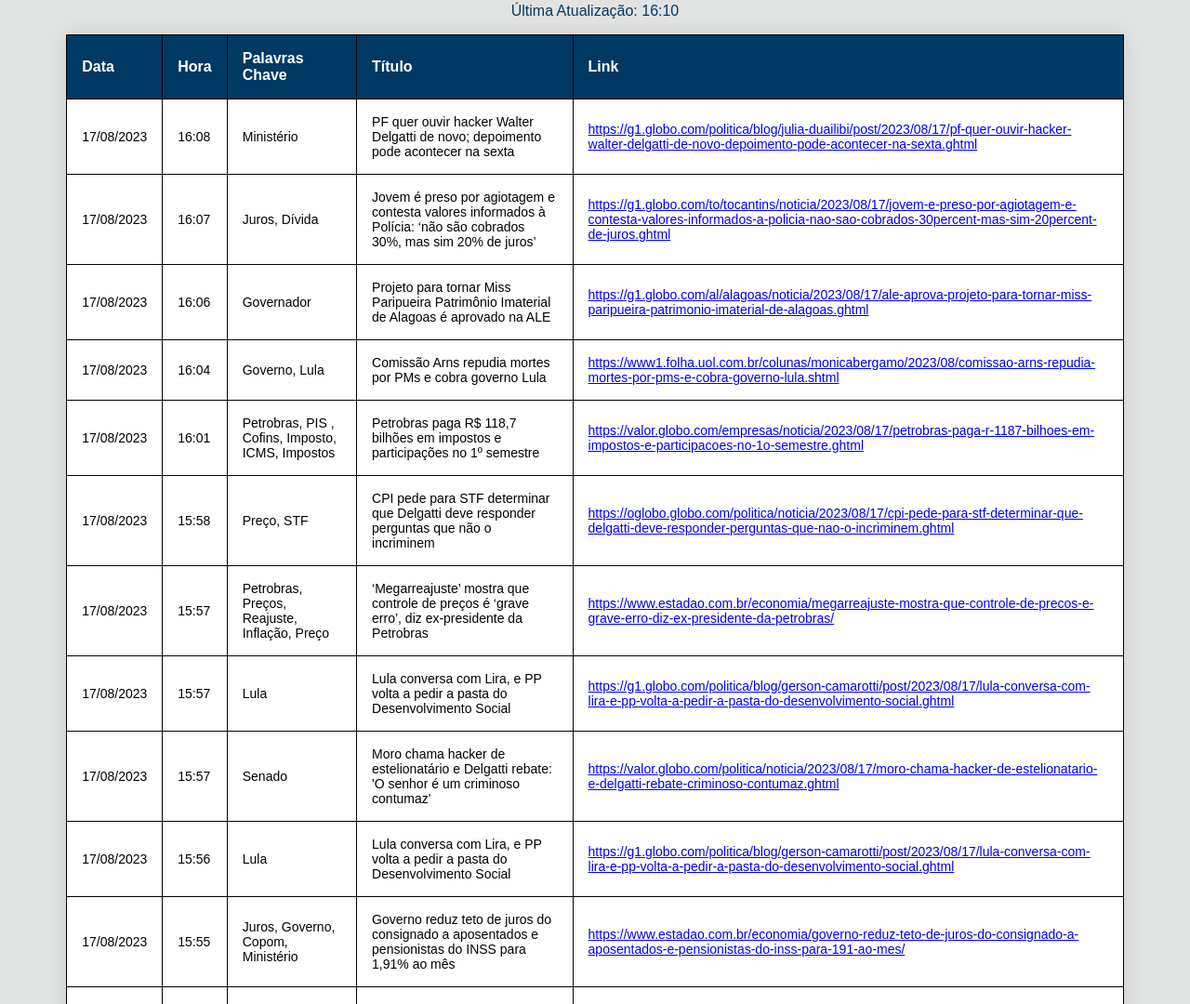
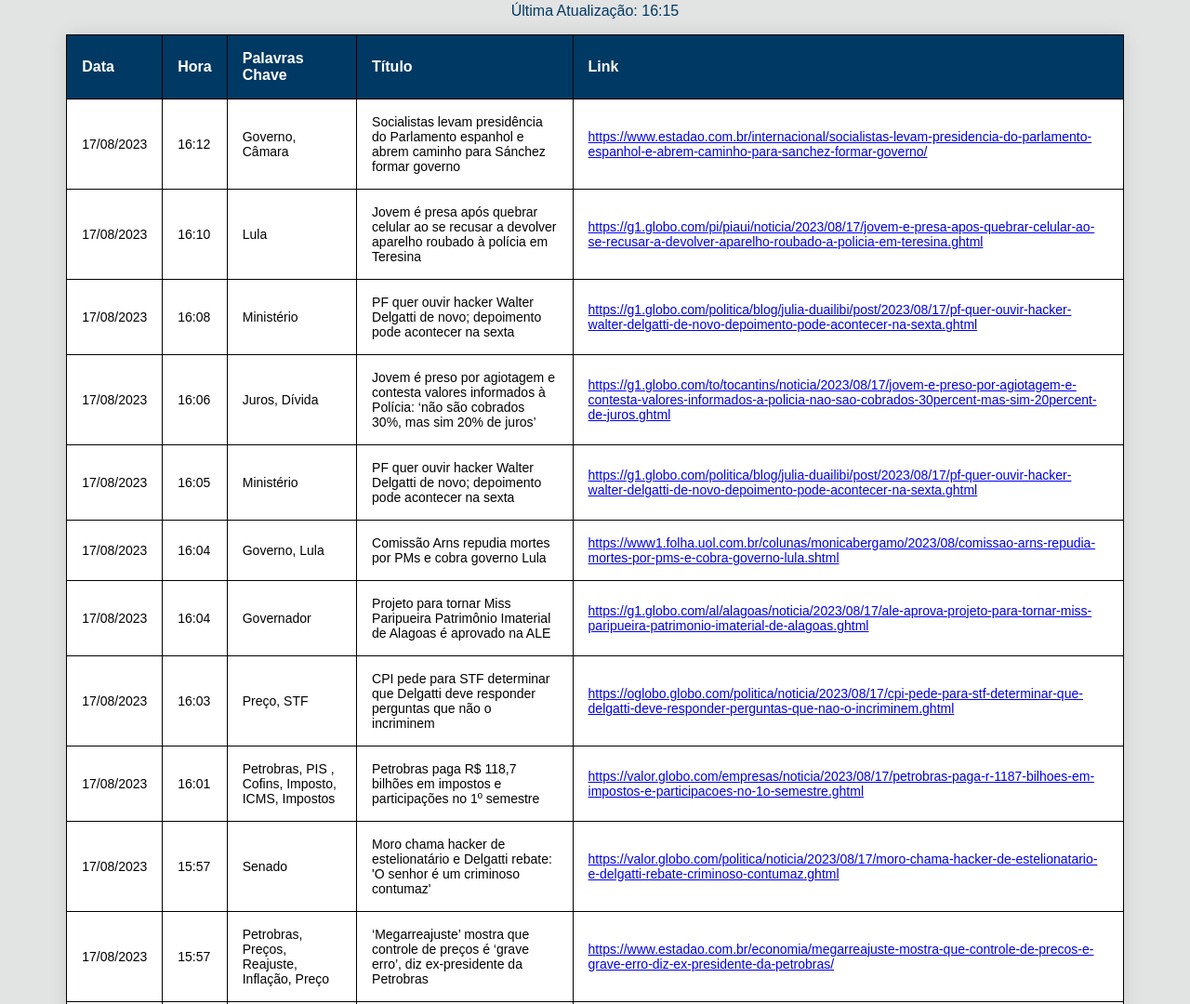
Before and after one commit to agregnews/agregnews, a plain HTML site: page index.html in a window 1280 px wide. Shown: the part 65-1145 px from the top of the page at 93% size. Drawn offline with Linux system fonts and the light colour scheme.

Commit message:
Última Atualização: 16:15

```diff
--- a/index.html
+++ b/index.html
@@ -17,7 +17,7 @@ p {  font-family:"Effra", sans-serif; text-align: center; color: #003963;}
 </head>
 
 <h2 >Agregador de Notícias</h2>
-<p style="font-family:"Effra", sans-serif;" > Última Atualização: 16:10</p style="font-family:"Effra", sans-serif;" > <table class="center"> <table border="1" class="dataframe table table-stripped">
+<p style="font-family:"Effra", sans-serif;" > Última Atualização: 16:15</p style="font-family:"Effra", sans-serif;" > <table class="center"> <table border="1" class="dataframe table table-stripped">
   <thead>
     <tr style="text-align: right;">
       <th>Data</th>
@@ -30,6 +30,20 @@ p {  font-family:"Effra", sans-serif; text-align: center; color: #003963;}
   <tbody>
     <tr>
       <td>17/08/2023</td>
+      <td>16:12</td>
+      <td>Governo, Câmara</td>
+      <td>Socialistas levam presidência do Parlamento espanhol e abrem caminho para Sánchez formar governo</td>
+      <td><a href="https://www.estadao.com.br/internacional/socialistas-levam-presidencia-do-parlamento-espanhol-e-abrem-caminho-para-sanchez-formar-governo/">https://www.estadao.com.br/internacional/socialistas-levam-presidencia-do-parlamento-espanhol-e-abrem-caminho-para-sanchez-formar-governo/</a></td>
+    </tr>
+    <tr>
+      <td>17/08/2023</td>
+      <td>16:10</td>
+      <td>Lula</td>
+      <td>Jovem é presa após quebrar celular ao se recusar a devolver aparelho roubado à polícia em Teresina</td>
+      <td><a href="https://g1.globo.com/pi/piaui/noticia/2023/08/17/jovem-e-presa-apos-quebrar-celular-ao-se-recusar-a-devolver-aparelho-roubado-a-policia-em-teresina.ghtml">https://g1.globo.com/pi/piaui/noticia/2023/08/17/jovem-e-presa-apos-quebrar-celular-ao-se-recusar-a-devolver-aparelho-roubado-a-policia-em-teresina.ghtml</a></td>
+    </tr>
+    <tr>
+      <td>17/08/2023</td>
       <td>16:08</td>
       <td>Ministério</td>
       <td>PF quer ouvir hacker Walter Delgatti de novo; depoimento pode acontecer na sexta</td>
@@ -37,17 +51,17 @@ p {  font-family:"Effra", sans-serif; text-align: center; color: #003963;}
     </tr>
     <tr>
       <td>17/08/2023</td>
-      <td>16:07</td>
+      <td>16:06</td>
       <td>Juros, Dívida</td>
       <td>Jovem é preso por agiotagem e contesta valores informados à Polícia: ‘não são cobrados 30%, mas sim 20% de juros’</td>
       <td><a href="https://g1.globo.com/to/tocantins/noticia/2023/08/17/jovem-e-preso-por-agiotagem-e-contesta-valores-informados-a-policia-nao-sao-cobrados-30percent-mas-sim-20percent-de-juros.ghtml">https://g1.globo.com/to/tocantins/noticia/2023/08/17/jovem-e-preso-por-agiotagem-e-contesta-valores-informados-a-policia-nao-sao-cobrados-30percent-mas-sim-20percent-de-juros.ghtml</a></td>
     </tr>
     <tr>
       <td>17/08/2023</td>
-      <td>16:06</td>
-      <td>Governador</td>
-      <td>Projeto para tornar Miss Paripueira Patrimônio Imaterial de Alagoas é aprovado na ALE</td>
-      <td><a href="https://g1.globo.com/al/alagoas/noticia/2023/08/17/ale-aprova-projeto-para-tornar-miss-paripueira-patrimonio-imaterial-de-alagoas.ghtml">https://g1.globo.com/al/alagoas/noticia/2023/08/17/ale-aprova-projeto-para-tornar-miss-paripueira-patrimonio-imaterial-de-alagoas.ghtml</a></td>
+      <td>16:05</td>
+      <td>Ministério</td>
+      <td>PF quer ouvir hacker Walter Delgatti de novo; depoimento pode acontecer na sexta</td>
+      <td><a href="https://g1.globo.com/politica/blog/julia-duailibi/post/2023/08/17/pf-quer-ouvir-hacker-walter-delgatti-de-novo-depoimento-pode-acontecer-na-sexta.ghtml">https://g1.globo.com/politica/blog/julia-duailibi/post/2023/08/17/pf-quer-ouvir-hacker-walter-delgatti-de-novo-depoimento-pode-acontecer-na-sexta.ghtml</a></td>
     </tr>
     <tr>
       <td>17/08/2023</td>
@@ -58,31 +72,24 @@ p {  font-family:"Effra", sans-serif; text-align: center; color: #003963;}
     </tr>
     <tr>
       <td>17/08/2023</td>
-      <td>16:01</td>
-      <td>Petrobras,  PIS , Cofins, Imposto, ICMS, Impostos</td>
-      <td>Petrobras paga R$ 118,7 bilhões em impostos e participações no 1º semestre</td>
-      <td><a href="https://valor.globo.com/empresas/noticia/2023/08/17/petrobras-paga-r-1187-bilhoes-em-impostos-e-participacoes-no-1o-semestre.ghtml">https://valor.globo.com/empresas/noticia/2023/08/17/petrobras-paga-r-1187-bilhoes-em-impostos-e-participacoes-no-1o-semestre.ghtml</a></td>
+      <td>16:04</td>
+      <td>Governador</td>
+      <td>Projeto para tornar Miss Paripueira Patrimônio Imaterial de Alagoas é aprovado na ALE</td>
+      <td><a href="https://g1.globo.com/al/alagoas/noticia/2023/08/17/ale-aprova-projeto-para-tornar-miss-paripueira-patrimonio-imaterial-de-alagoas.ghtml">https://g1.globo.com/al/alagoas/noticia/2023/08/17/ale-aprova-projeto-para-tornar-miss-paripueira-patrimonio-imaterial-de-alagoas.ghtml</a></td>
     </tr>
     <tr>
       <td>17/08/2023</td>
-      <td>15:58</td>
+      <td>16:03</td>
       <td>Preço, STF</td>
       <td>CPI pede para STF determinar que Delgatti deve responder perguntas que não o incriminem</td>
       <td><a href="https://oglobo.globo.com/politica/noticia/2023/08/17/cpi-pede-para-stf-determinar-que-delgatti-deve-responder-perguntas-que-nao-o-incriminem.ghtml">https://oglobo.globo.com/politica/noticia/2023/08/17/cpi-pede-para-stf-determinar-que-delgatti-deve-responder-perguntas-que-nao-o-incriminem.ghtml</a></td>
     </tr>
     <tr>
       <td>17/08/2023</td>
-      <td>15:57</td>
-      <td>Petrobras, Preços, Reajuste, Inflação, Preço</td>
-      <td>‘Megarreajuste’ mostra que controle de preços é ‘grave erro’, diz ex-presidente da Petrobras</td>
-      <td><a href="https://www.estadao.com.br/economia/megarreajuste-mostra-que-controle-de-precos-e-grave-erro-diz-ex-presidente-da-petrobras/">https://www.estadao.com.br/economia/megarreajuste-mostra-que-controle-de-precos-e-grave-erro-diz-ex-presidente-da-petrobras/</a></td>
-    </tr>
-    <tr>
-      <td>17/08/2023</td>
-      <td>15:57</td>
-      <td>Lula</td>
-      <td>Lula conversa com Lira, e PP volta a pedir a pasta do Desenvolvimento Social</td>
-      <td><a href="https://g1.globo.com/politica/blog/gerson-camarotti/post/2023/08/17/lula-conversa-com-lira-e-pp-volta-a-pedir-a-pasta-do-desenvolvimento-social.ghtml">https://g1.globo.com/politica/blog/gerson-camarotti/post/2023/08/17/lula-conversa-com-lira-e-pp-volta-a-pedir-a-pasta-do-desenvolvimento-social.ghtml</a></td>
+      <td>16:01</td>
+      <td>Petrobras,  PIS , Cofins, Imposto, ICMS, Impostos</td>
+      <td>Petrobras paga R$ 118,7 bilhões em impostos e participações no 1º semestre</td>
+      <td><a href="https://valor.globo.com/empresas/noticia/2023/08/17/petrobras-paga-r-1187-bilhoes-em-impostos-e-participacoes-no-1o-semestre.ghtml">https://valor.globo.com/empresas/noticia/2023/08/17/petrobras-paga-r-1187-bilhoes-em-impostos-e-participacoes-no-1o-semestre.ghtml</a></td>
     </tr>
     <tr>
       <td>17/08/2023</td>
@@ -93,10 +100,10 @@ p {  font-family:"Effra", sans-serif; text-align: center; color: #003963;}
     </tr>
     <tr>
       <td>17/08/2023</td>
-      <td>15:56</td>
-      <td>Lula</td>
-      <td>Lula conversa com Lira, e PP volta a pedir a pasta do Desenvolvimento Social</td>
-      <td><a href="https://g1.globo.com/politica/blog/gerson-camarotti/post/2023/08/17/lula-conversa-com-lira-e-pp-volta-a-pedir-a-pasta-do-desenvolvimento-social.ghtml">https://g1.globo.com/politica/blog/gerson-camarotti/post/2023/08/17/lula-conversa-com-lira-e-pp-volta-a-pedir-a-pasta-do-desenvolvimento-social.ghtml</a></td>
+      <td>15:57</td>
+      <td>Petrobras, Preços, Reajuste, Inflação, Preço</td>
+      <td>‘Megarreajuste’ mostra que controle de preços é ‘grave erro’, diz ex-presidente da Petrobras</td>
+      <td><a href="https://www.estadao.com.br/economia/megarreajuste-mostra-que-controle-de-precos-e-grave-erro-diz-ex-presidente-da-petrobras/">https://www.estadao.com.br/economia/megarreajuste-mostra-que-controle-de-precos-e-grave-erro-diz-ex-presidente-da-petrobras/</a></td>
     </tr>
     <tr>
       <td>17/08/2023</td>
@@ -115,9 +122,23 @@ p {  font-family:"Effra", sans-serif; text-align: center; color: #003963;}
     <tr>
       <td>17/08/2023</td>
       <td>15:49</td>
+      <td>Governo, Câmara</td>
+      <td>Vitória socialista em Câmara espanhola revela giro pragmático de ala dura do independentismo catalão; entenda</td>
+      <td><a href="https://oglobo.globo.com/mundo/noticia/2023/08/17/vitoria-socialista-em-camara-espanhola-revela-giro-pragmatico-de-ala-dura-do-independentismo-catalao-entenda.ghtml">https://oglobo.globo.com/mundo/noticia/2023/08/17/vitoria-socialista-em-camara-espanhola-revela-giro-pragmatico-de-ala-dura-do-independentismo-catalao-entenda.ghtml</a></td>
+    </tr>
+    <tr>
+      <td>17/08/2023</td>
+      <td>15:49</td>
       <td>Política Monetária</td>
       <td>Ibovespa cai e dólar ronda a estabilidade com política monetária no foco e em meio a incertezas políticas; siga os mercados</td>
       <td><a href="https://valor.globo.com/financas/ao-vivo/2023/06/16/dolar-avanca-e-ibovespa-recua-em-dia-de-correcao-siga-os-mercados.ghtml">https://valor.globo.com/financas/ao-vivo/2023/06/16/dolar-avanca-e-ibovespa-recua-em-dia-de-correcao-siga-os-mercados.ghtml</a></td>
+    </tr>
+    <tr>
+      <td>17/08/2023</td>
+      <td>15:48</td>
+      <td>Lula</td>
+      <td>Lula conversa com Lira, e PP volta a pedir a pasta do Desenvolvimento Social</td>
+      <td><a href="https://g1.globo.com/politica/blog/gerson-camarotti/post/2023/08/17/lula-conversa-com-lira-e-pp-volta-a-pedir-a-pasta-do-desenvolvimento-social.ghtml">https://g1.globo.com/politica/blog/gerson-camarotti/post/2023/08/17/lula-conversa-com-lira-e-pp-volta-a-pedir-a-pasta-do-desenvolvimento-social.ghtml</a></td>
     </tr>
     <tr>
       <td>17/08/2023</td>
@@ -126,12 +147,5 @@ p {  font-family:"Effra", sans-serif; text-align: center; color: #003963;}
       <td>Republicanos insiste em Portos e Aeroportos e provoca troca de cadeiras em ministérios de Lula</td>
       <td><a href="https://www.estadao.com.br/politica/republicanos-insiste-em-portos-e-aeroportos-e-provoca-troca-de-cadeiras-em-ministerios-de-lula/">https://www.estadao.com.br/politica/republicanos-insiste-em-portos-e-aeroportos-e-provoca-troca-de-cadeiras-em-ministerios-de-lula/</a></td>
     </tr>
-    <tr>
-      <td>17/08/2023</td>
-      <td>15:44</td>
-      <td>Governo, Câmara</td>
-      <td>Vitória socialista em Câmara espanhola revela giro pragmático de ala dura do independentismo catalão; entenda</td>
-      <td><a href="https://oglobo.globo.com/mundo/noticia/2023/08/17/vitoria-socialista-em-camara-espanhola-revela-giro-pragmatico-de-ala-dura-do-independentismo-catalao-entenda.ghtml">https://oglobo.globo.com/mundo/noticia/2023/08/17/vitoria-socialista-em-camara-espanhola-revela-giro-pragmatico-de-ala-dura-do-independentismo-catalao-entenda.ghtml</a></td>
-    </tr>
   </tbody>
 </table>
```
